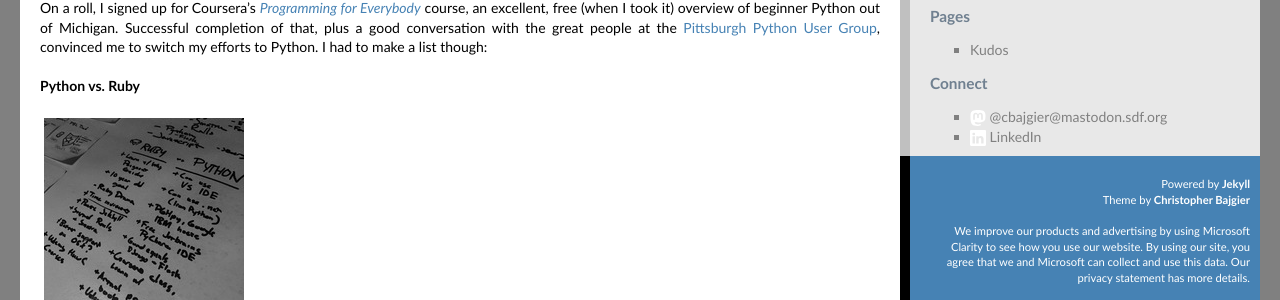
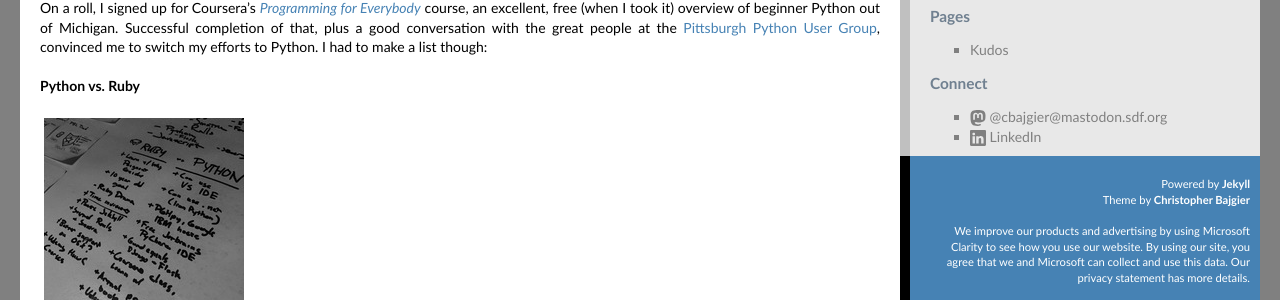
Before and after one commit to cbajgier/cbajgier.github.io, a Jekyll site: the page built from index.html, in a window 1280 px wide. Shown: the part 715-1015 px from the top of the page. Built offline with Jekyll 4.4.1, drawn with Linux system fonts in a browser that asks for light colours; nearby versions of some CDN libraries; library files that are not in the unit come from our copies.

Commit message:
Icon color fix

```diff
--- a/_includes/nav.html
+++ b/_includes/nav.html
@@ -38,10 +38,10 @@
 	<h2 class="sidebar-title">Connect</h2>
 	<ul class="archive-list">
 
-	    	<li><a href="https://mastodon.sdf.org/@cbajgier"><svg xmlns="http://www.w3.org/2000/svg" width="16" height="16" fill="white" class="bi bi-mastodon" viewBox="0 0 16 16">
+	    	<li><a href="https://mastodon.sdf.org/@cbajgier"><svg xmlns="http://www.w3.org/2000/svg" width="16" height="16" fill="gray" class="bi bi-mastodon" viewBox="0 0 16 16">
                 <path d="M11.19 12.195c2.016-.24 3.77-1.475 3.99-2.603.348-1.778.32-4.339.32-4.339 0-3.47-2.286-4.488-2.286-4.488C12.062.238 10.083.017 8.027 0h-.05C5.92.017 3.942.238 2.79.765c0 0-2.285 1.017-2.285 4.488l-.002.662c-.004.64-.007 1.35.011 2.091.083 3.394.626 6.74 3.78 7.57 1.454.383 2.703.463 3.709.408 1.823-.1 2.847-.647 2.847-.647l-.06-1.317s-1.303.41-2.767.36c-1.45-.05-2.98-.156-3.215-1.928a4 4 0 0 1-.033-.496s1.424.346 3.228.428c1.103.05 2.137-.064 3.188-.189zm1.613-2.47H11.13v-4.08c0-.859-.364-1.295-1.091-1.295-.804 0-1.207.517-1.207 1.541v2.233H7.168V5.89c0-1.024-.403-1.541-1.207-1.541-.727 0-1.091.436-1.091 1.296v4.079H3.197V5.522q0-1.288.66-2.046c.456-.505 1.052-.764 1.793-.764.856 0 1.504.328 1.933.983L8 4.39l.417-.695c.429-.655 1.077-.983 1.934-.983.74 0 1.336.259 1.791.764q.662.757.661 2.046z"/>
               </svg> @cbajgier@mastodon.sdf.org</a></li>
-        <li><a href="https://www.linkedin.com/in/chrisbajgier"><svg xmlns="http://www.w3.org/2000/svg" width="16" height="16" fill="white" class="bi bi-linkedin" viewBox="0 0 16 16">
+        <li><a href="https://www.linkedin.com/in/chrisbajgier"><svg xmlns="http://www.w3.org/2000/svg" width="16" height="16" fill="gray" class="bi bi-linkedin" viewBox="0 0 16 16">
             <path d="M0 1.146C0 .513.526 0 1.175 0h13.65C15.474 0 16 .513 16 1.146v13.708c0 .633-.526 1.146-1.175 1.146H1.175C.526 16 0 15.487 0 14.854zm4.943 12.248V6.169H2.542v7.225zm-1.2-8.212c.837 0 1.358-.554 1.358-1.248-.015-.709-.52-1.248-1.342-1.248S2.4 3.226 2.4 3.934c0 .694.521 1.248 1.327 1.248zm4.908 8.212V9.359c0-.216.016-.432.08-.586.173-.431.568-.878 1.232-.878.869 0 1.216.662 1.216 1.634v3.865h2.401V9.25c0-2.22-1.184-3.252-2.764-3.252-1.274 0-1.845.7-2.165 1.193v.025h-.016l.016-.025V6.169h-2.4c.03.678 0 7.225 0 7.225z"/>
           </svg> LinkedIn</a></li>
   </ul>
```
